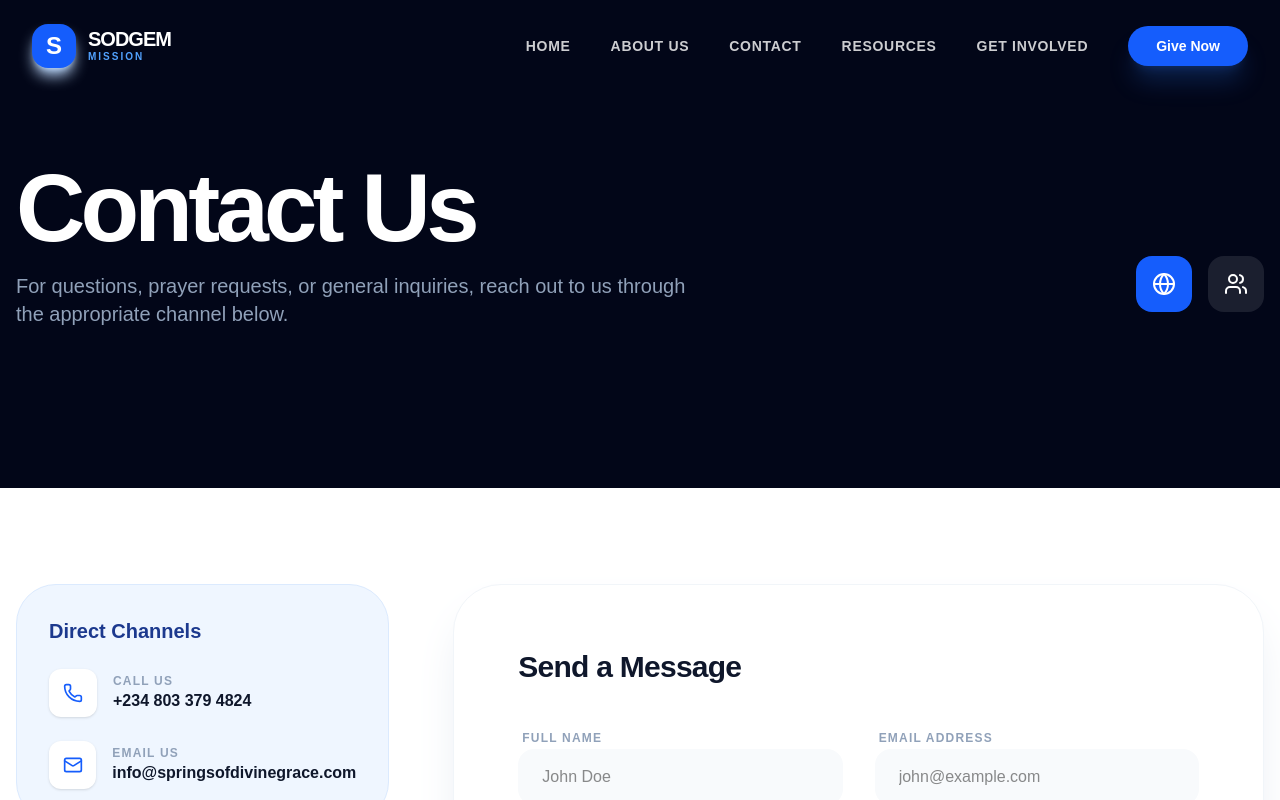
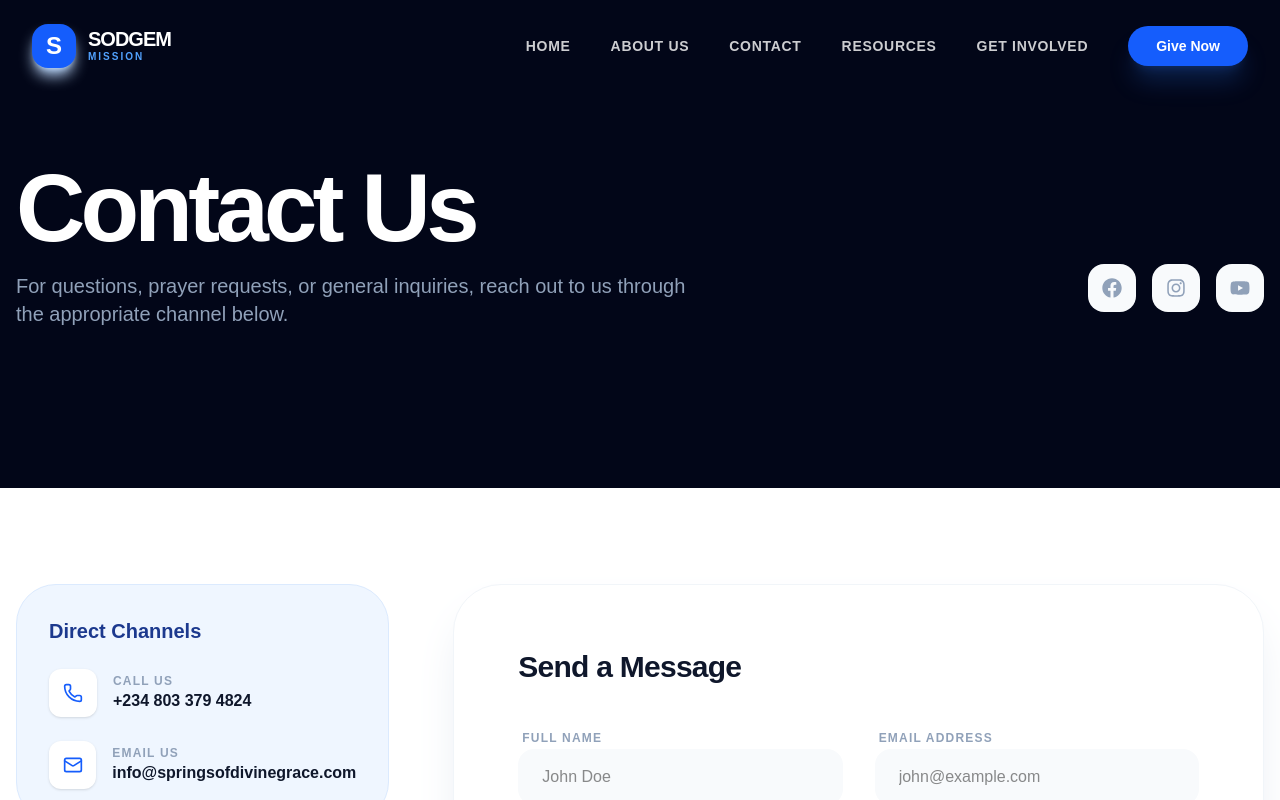
Before and after one commit to gtcsprojects2025-cloud/sodgem, a Next.js app: page /contact in a window 1280 px wide. Shown: the top 800 px of the page. Built offline with nearby package versions, Linux system fonts and the light colour scheme.

Commit message:
socials-2

```diff
--- a/app/contact/page.tsx
+++ b/app/contact/page.tsx
@@ -3,7 +3,7 @@ import React, { useState, useEffect } from 'react';
 import {  Users,  CheckCircle2, Phone, Mail, Send, Globe } from 'lucide-react';
 import Navbar from '../components/navbar';
 import Footer from '../components/footer';
-
+import {FaInstagram, FaFacebook, FaTwitter, FaYoutube} from 'react-icons/fa'
 const ContactPage = () => {
   const [submitted, setSubmitted] = useState(false);
   const [formData, setFormData] = useState({name: '',  email: '', message: '' })
@@ -38,6 +38,25 @@ const ContactPage = () => {
      };
      const isFormValid = formData.name && formData.email && formData.message;
 
+       const socials = [
+         {
+           name: 'Facebook',
+           href: 'https://www.facebook.com/sodgem',
+           icon: FaFacebook,
+         },
+
+         {
+           name: 'Instagram',
+           href: 'https://www.instagram.com/springofdivinegrace',
+           icon: FaInstagram,
+         },
+         {
+           name: 'Youtube',
+           href: 'https://www.youtube.com/@sodgem',
+           icon: FaYoutube,
+         }
+       ]
+
   return (
     <main className="pt-0">
         <Navbar/>
@@ -48,9 +67,13 @@ const ContactPage = () => {
             <p className="text-xl text-slate-400">For questions, prayer requests, or general inquiries, reach out to us through the appropriate channel below.</p>
           </div>
           <div className="flex space-x-4 pb-4">
-            <div className="w-14 h-14 bg-blue-600 rounded-2xl flex items-center justify-center cursor-pointer hover:scale-110 transition-all"><Globe /></div>
-            <div className="w-14 h-14 bg-white/10 rounded-2xl flex items-center justify-center cursor-pointer hover:scale-110 transition-all"><Users /></div>
+            {socials.map((social, i) => (
+              <a key={i} href={social.href} target='_blank' className="w-12 h-12 rounded-2xl bg-slate-50 flex items-center justify-center text-slate-400 hover:bg-blue-600 hover:text-white transition-all">
+                <social.icon size={20} />
+              </a>
+            ))}
           </div>
+
         </div>
       </header>
 
```
